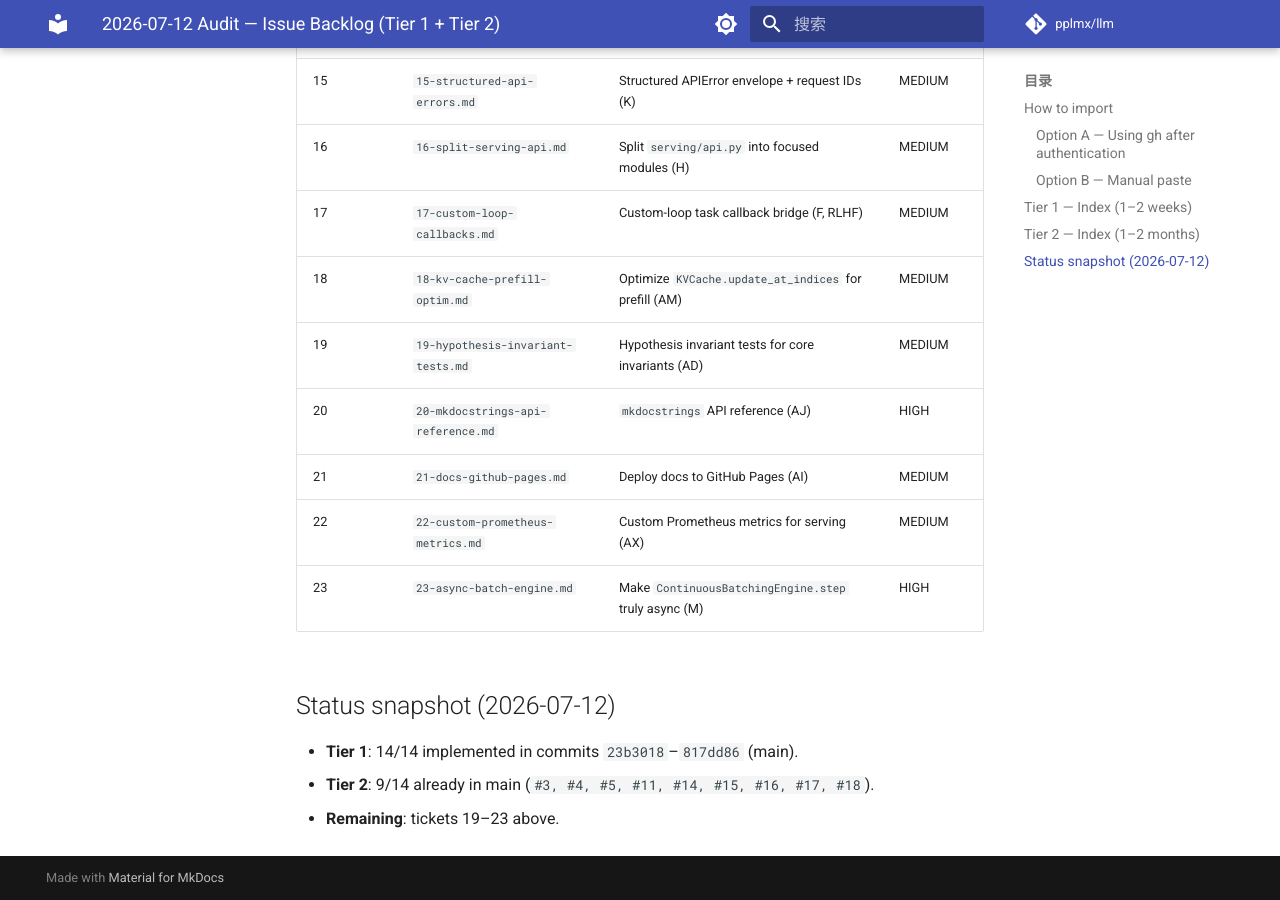
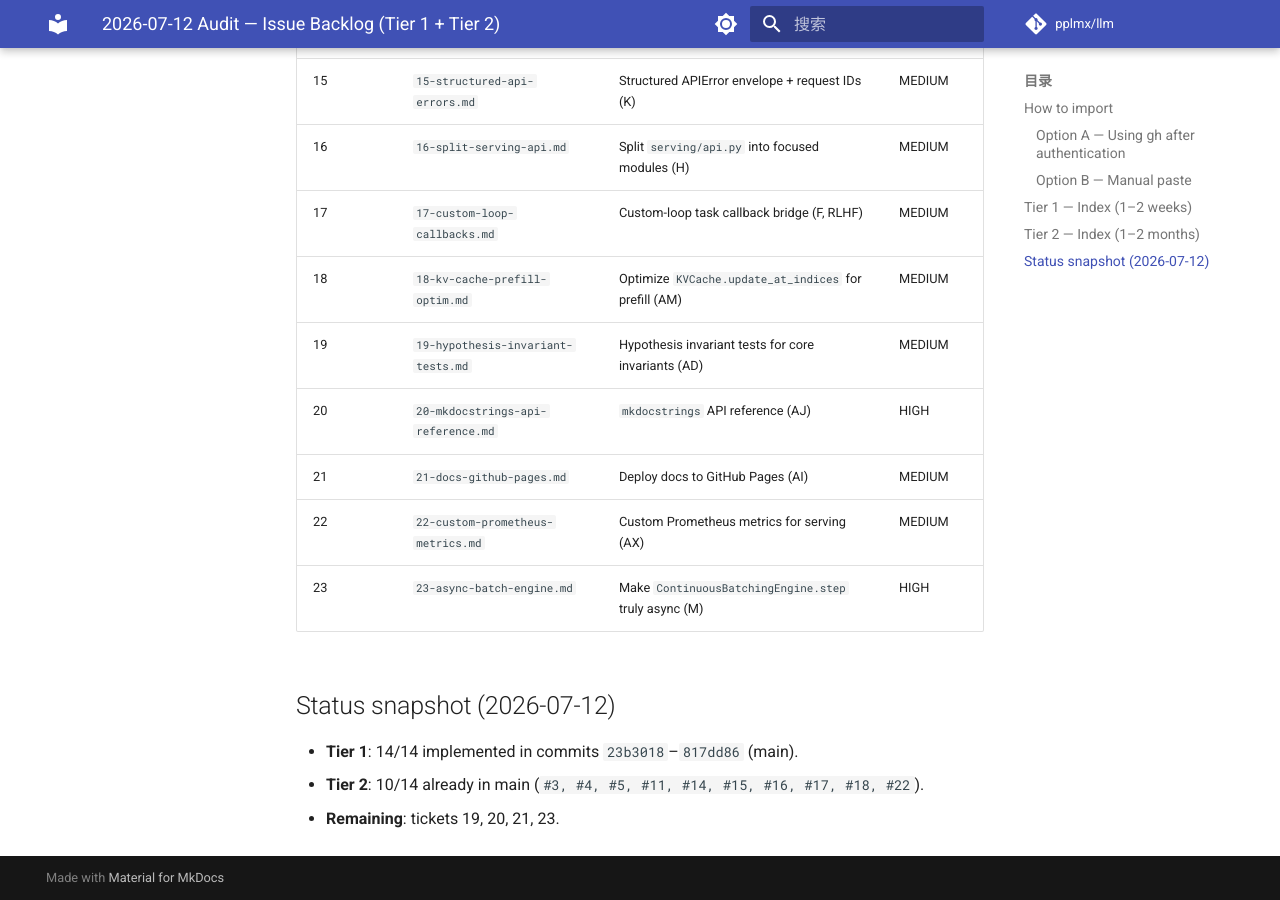
Before and after one commit to pplmx/llm, an MkDocs documentation site: the page built from docs/audits/2026-07-12-tickets/README.md, in a window 1280 px wide and 900 px high, scrolled down 1896 px. Built offline with MkDocs 1.6.1 and Material for MkDocs 9.7.7, drawn with Linux system fonts in a browser that asks for light colours; comment, search, counter and statistics services are not loaded.

Commit message:
docs(audit): mark T2 #22 done in tickets README

```diff
--- a/docs/audits/2026-07-12-tickets/README.md
+++ b/docs/audits/2026-07-12-tickets/README.md
@@ -71,5 +71,5 @@ create an issue in GitHub Issues with the matching title and the listed labels.
 ## Status snapshot (2026-07-12)
 
 - **Tier 1**: 14/14 implemented in commits `23b3018`–`817dd86` (main).
-- **Tier 2**: 9/14 already in main (`#3, #4, #5, #11, #14, #15, #16, #17, #18`).
-- **Remaining**: tickets 19–23 above.
+- **Tier 2**: 10/14 already in main (`#3, #4, #5, #11, #14, #15, #16, #17, #18, #22`).
+- **Remaining**: tickets 19, 20, 21, 23.
```
